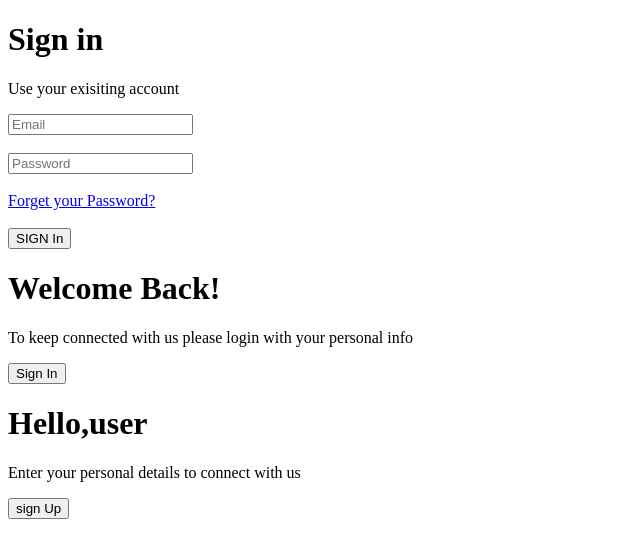
After one commit to Hackathon-UVCE/Frontend, a PHP site: page /signin.html in a window 1280 px wide. The commit adds this page. Shown: the top 558 px of the page, without its empty margins (0-640 px from the left). Run offline with PHP 8.4, Linux system fonts and the light colour scheme.

Commit message:
added login and signup page seperated

```diff
--- /dev/null
+++ b/signin.html
@@ -0,0 +1,36 @@
+<!DOCTYPE html>
+<html lang="en">
+<head>
+    <meta charset="UTF-8">
+    <meta name="viewport" content="width=device-width, initial-scale=1.0">
+    <title>Document</title>
+</head>
+<body>
+    <div class="Sign-in">
+        <form>
+            <h1>Sign in</h1>
+            <p> Use your exisiting account</p>
+
+            <input type="email" name="email" placeholder="Email"><br><br>
+            <input type="password" name="pass" placeholder="Password"><br><br>
+            <a  href="#">Forget your Password?</a><br><br>
+            <button>SIGN In</button>
+        </form>
+      </div>
+      <div class="overlay-conatiner">
+        <div class="overlay">
+            <div class="overlay-left">
+                <h1>Welcome Back!</h1>
+                <p>To keep connected with us please login with your personal info</p>
+                <button id="signIN">Sign In</button>
+            </div>
+            <div class="overlay-right">
+                <h1>Hello,user</h1>
+                <p>Enter your personal details to connect with us</p>
+                <button id="signUp">sign Up</button>
+            </div>
+
+        </div>
+      </div>
+</body>
+</html>
```
Also changed, not shown: signup.php (renamed from login.php, +0 -25 lines).
